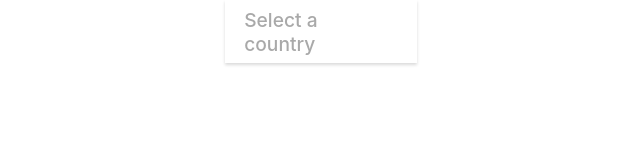
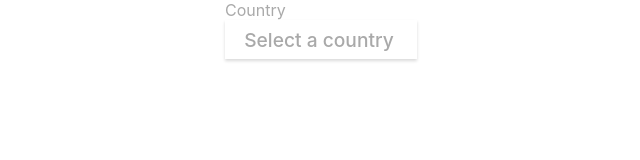
Before and after one commit to kattprinsen/testing-octo-barnacle, a React (Create React App) app: page / in a window 1280 px wide. Shown: the top 160 px of the page, without its empty margins (319-959 px from the left). Built offline with nearby package versions, Linux system fonts and the light colour scheme.

Commit message:
More css

```diff
--- a/src/components/DropDown/DropDown.css
+++ b/src/components/DropDown/DropDown.css
@@ -4,9 +4,14 @@
   cursor: pointer;
 }
 
+.dropdown-title {
+  color: darkgrey;
+  padding-bottom: 5px;
+}
+
 .dropdown-header {
   margin-bottom: 0.8em;
-  padding: 0.4em 2em 0.4em 1em;
+  padding: 0.4em 1em 0.4em 1em;
   box-shadow: 0 2px 3px rgba(0, 0, 0, 0.15);
   font-weight: 500;
   font-size: 1.2rem;
--- a/src/components/DropDown/DropDown.js
+++ b/src/components/DropDown/DropDown.js
@@ -14,6 +14,7 @@ const DropDown = ({ title, header, items }) => {
 
   return (
     <div className="dropdown-container">
+      <span className="dropdown-title"> {title} </span>
       <div className="dropdown-header" onClick={toggling}>
       {selectedOption || `${header}`}
       </div>
```
